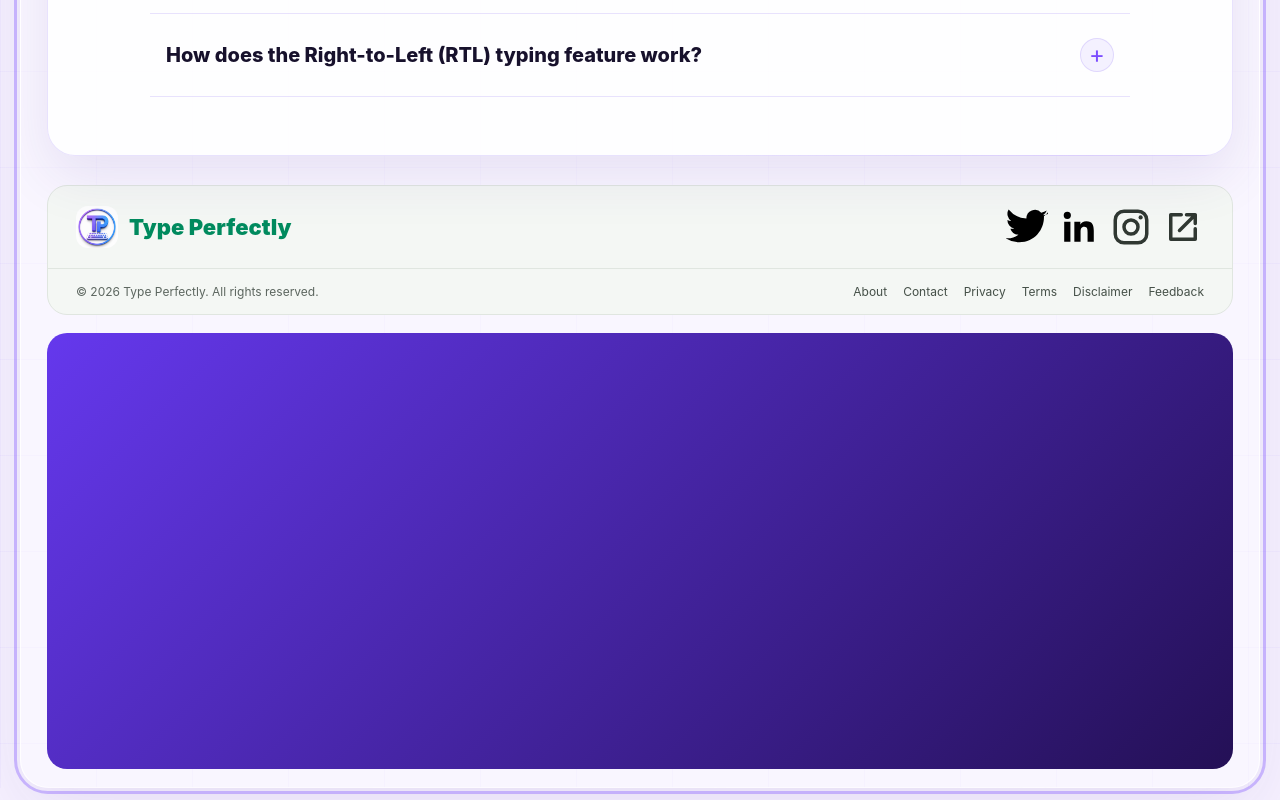
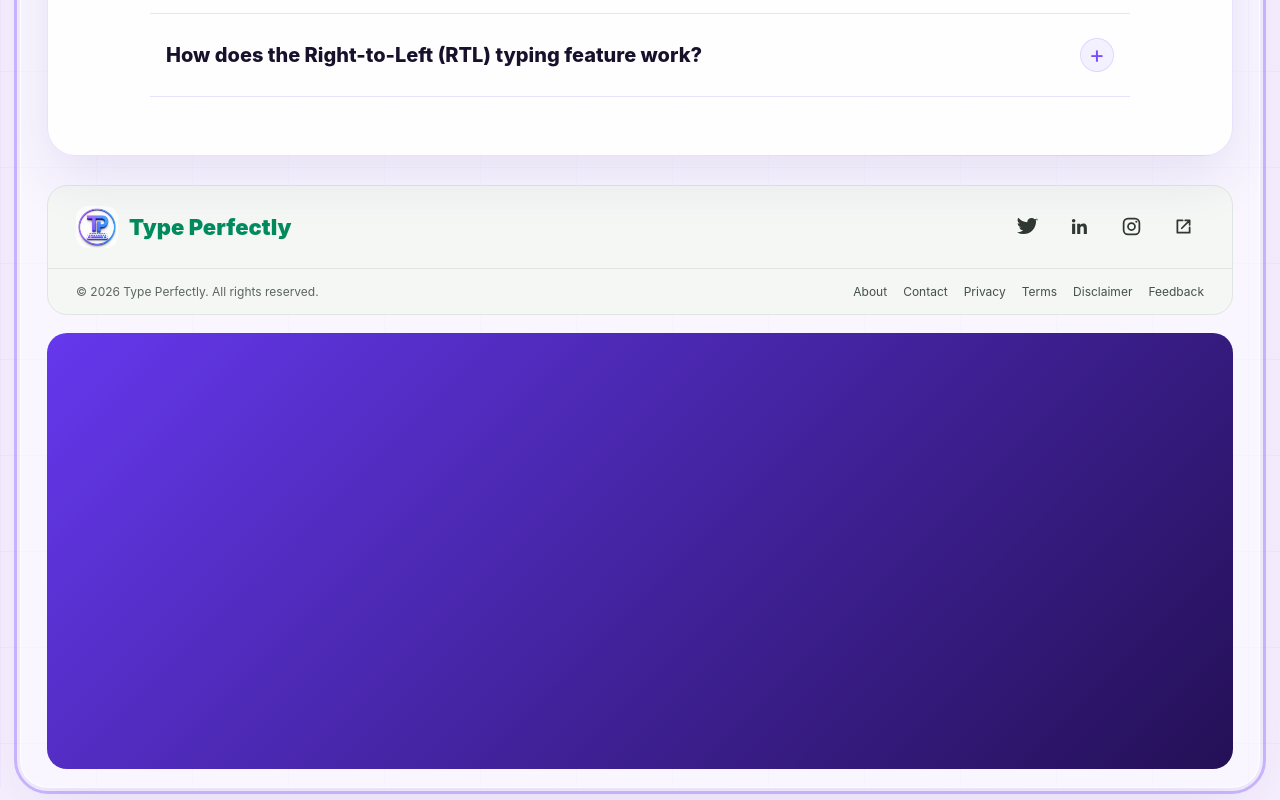
Before and after one commit to mohdaffan54511-cmyk/TeksType, a React (Vite) app: page / in a window 1280 px wide. Shown: the part 2149-2949 px from the top of the page. Built offline with nearby package versions, Linux system fonts and the light colour scheme; no server answers.

Commit message:
Add styles for social share icons

```diff
--- a/src/App.css
+++ b/src/App.css
@@ -1810,3 +1810,16 @@ input {
     padding: 14px 16px;
   }
 }
+.social-share svg {
+  width: 21px;
+  height: 21px;
+  display: block;
+}
+
+.social-share a svg {
+  fill: currentColor;
+}
+
+.social-share a:nth-child(3) svg {
+  fill: none;
+}
```
